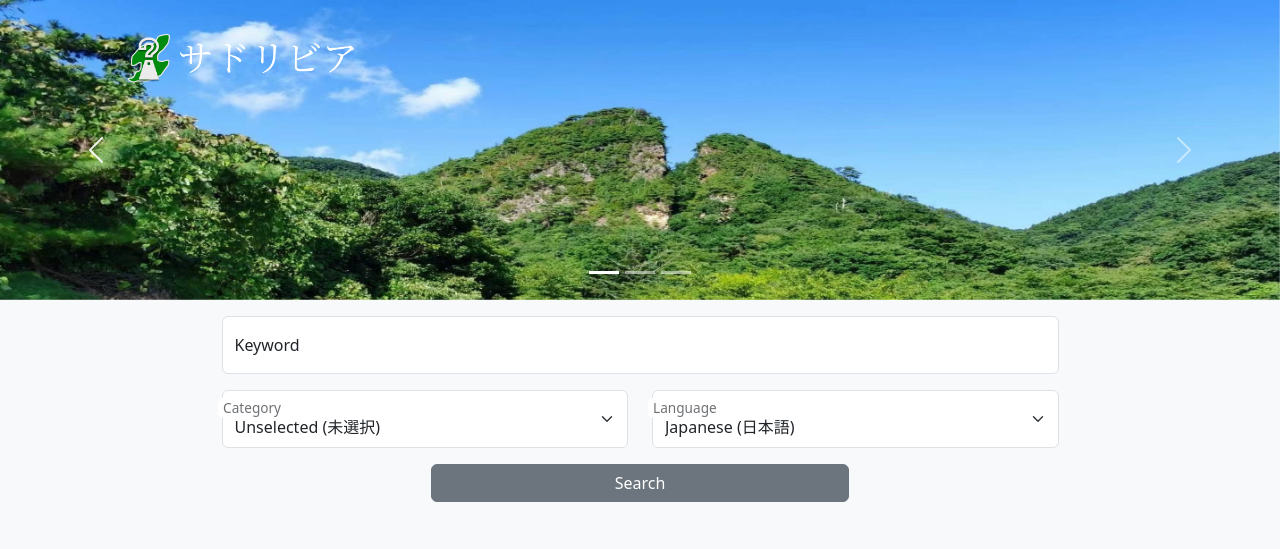
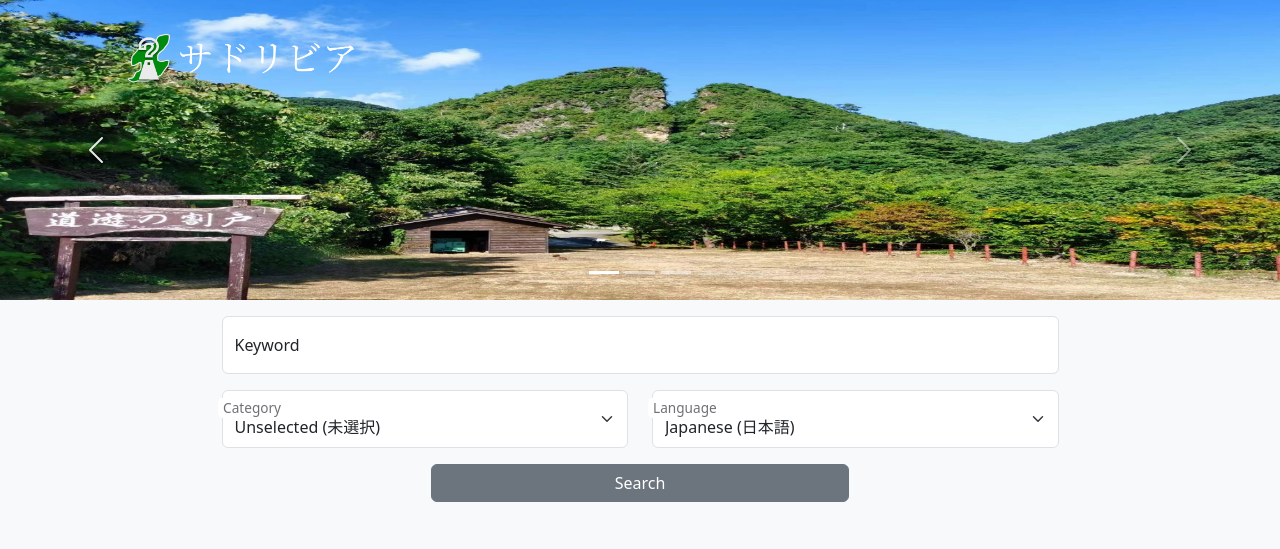
Before and after one commit to rakagawa17/sadoweb, a Django app: page / in a window 1280 px wide. Shown: the top 549 px of the page. Run offline with Django 4.2, Linux system fonts and the light colour scheme; data comes from the database, SQL or seed files in the repository; some libraries are stand-ins or nearby versions.

Commit message:
Update background image

```diff
--- a/templates/list.html
+++ b/templates/list.html
@@ -30,7 +30,7 @@
         </div>
         <div class="carousel-inner">
             <div class="carousel-item active">
-                <img src="{% static 'images/background/background0.jpg' %}" class="d-block w-100 h-50" alt="..." style="max-height: 300px;">
+                <img src="{% static 'images/background/background1.jpg' %}" class="d-block w-100 h-50" alt="..." style="max-height: 300px;">
             </div>
             <div class="carousel-item">
                 <img src="{% static 'images/background/background2.jpg' %}" class="d-block w-100 h-50" alt="..." style="max-height: 300px;">
```
